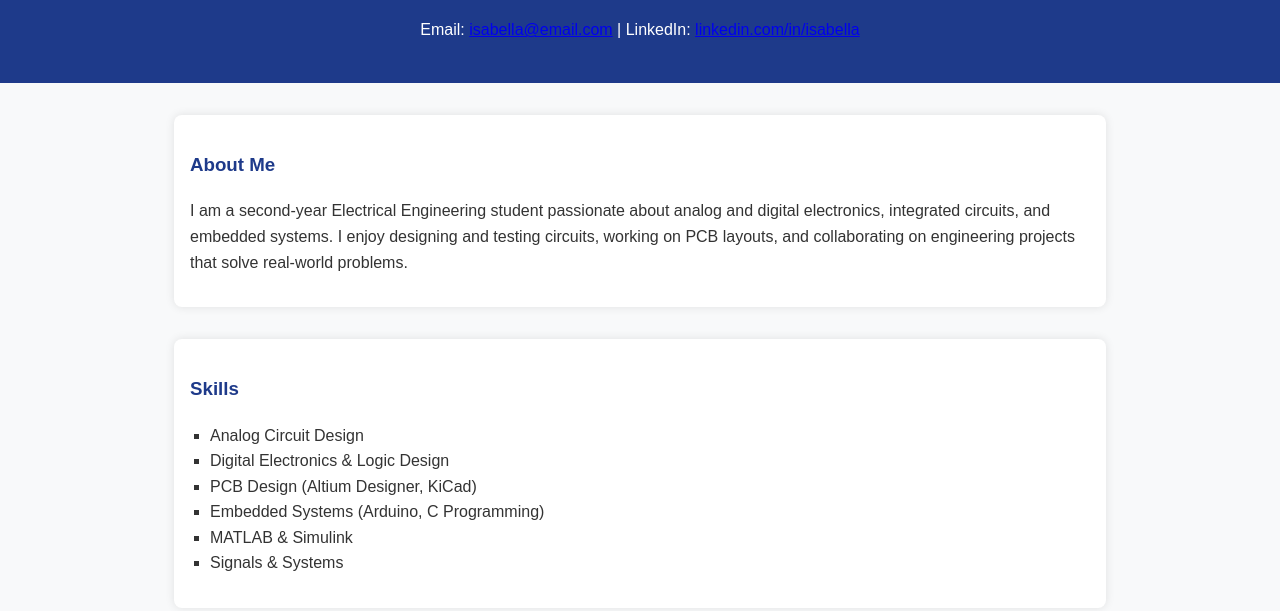
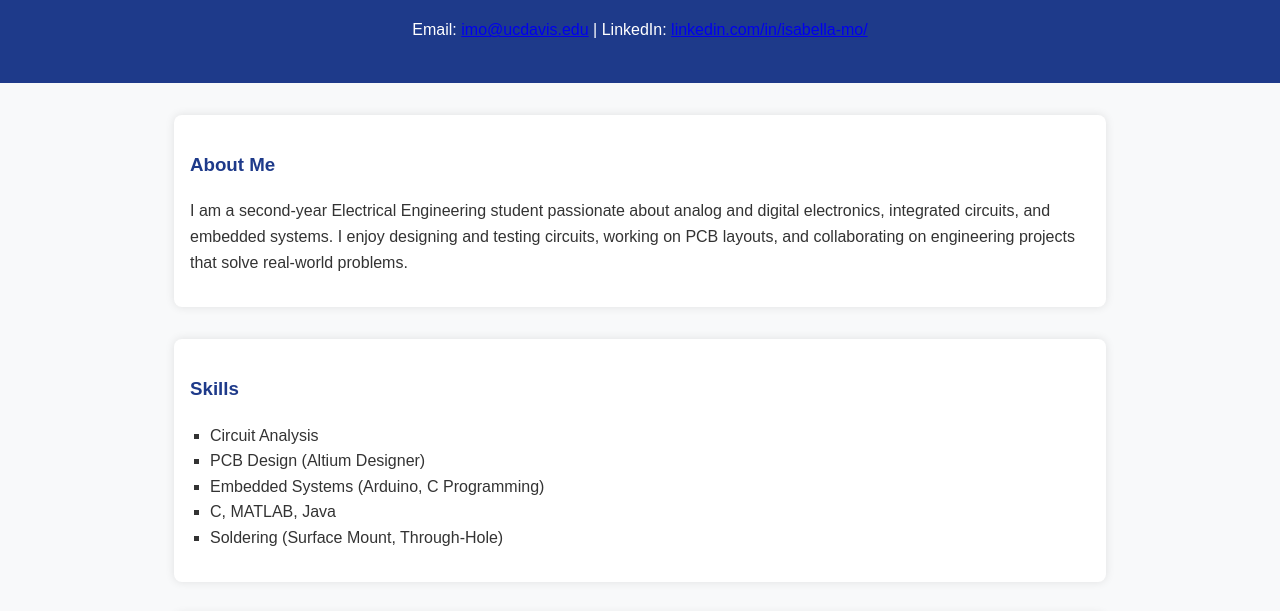
Before and after one commit to isabella-mo/portfolio, a plain HTML site: page index.html in a window 1280 px wide. Shown: the part 136-747 px from the top of the page. Drawn offline with Linux system fonts and the light colour scheme.

Commit message:
index.html

```diff
--- a/index.html
+++ b/index.html
@@ -12,7 +12,7 @@
     <header>
         <h1>Isabella Mo</h1>
         <h2>Electrical Engineering Student | UC Davis</h2>
-        <p>Email: <a href="mailto:isabella@email.com">isabella@email.com</a> | LinkedIn: <a href="#">linkedin.com/in/isabella</a></p>
+        <p>Email: <a href="mailto:imo@ucdavis.edu">imo@ucdavis.edu</a> | LinkedIn: <a href="#">linkedin.com/in/isabella-mo/</a></p>
     </header>
 
     <!-- ABOUT -->
@@ -25,12 +25,11 @@
     <section id="skills">
         <h3>Skills</h3>
         <ul>
-            <li>Analog Circuit Design</li>
-            <li>Digital Electronics & Logic Design</li>
-            <li>PCB Design (Altium Designer, KiCad)</li>
+            <li>Circuit Analysis</li>
+            <li>PCB Design (Altium Designer)</li>
             <li>Embedded Systems (Arduino, C Programming)</li>
-            <li>MATLAB & Simulink</li>
-            <li>Signals & Systems</li>
+            <li>C, MATLAB, Java</li>
+            <li>Soldering (Surface Mount, Through-Hole)</li>
         </ul>
     </section>
 
```
